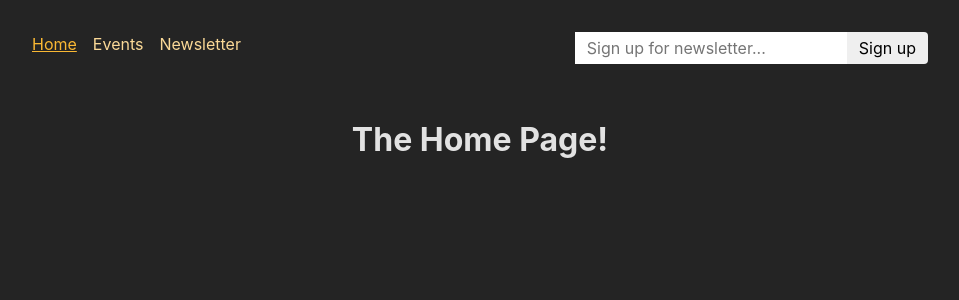
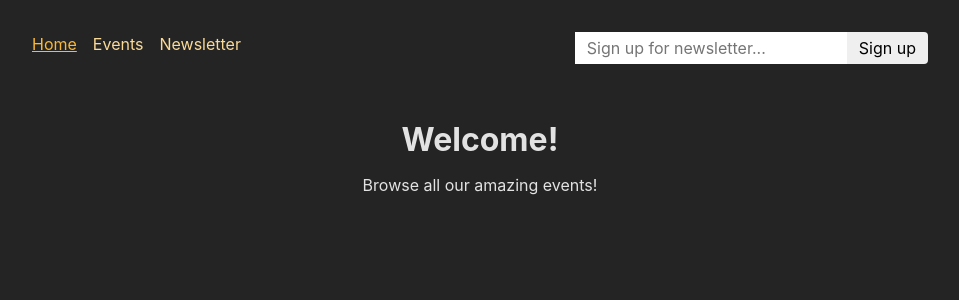
Before and after one commit to khybe/event-signup-spa-react-router-6-frontend-guide, a React (Create React App) app: page / in a window 1280 px wide. Shown: the top 300 px of the page, without its empty margins (160-1119 px from the left). Built offline with nearby package versions, Linux system fonts and the light colour scheme.

Commit message:
Adding HomePage content

```diff
--- a/src/pages/Home.js
+++ b/src/pages/Home.js
@@ -1,5 +1,11 @@
+import PageContent from "../components/PageContent";
+
 function HomePage() {
-  return <h1>The Home Page!</h1>;
+  return (
+    <PageContent title={"Welcome!"}>
+      <p>Browse all our amazing events!</p>
+    </PageContent>
+  );
 }
 
 export default HomePage;
```
